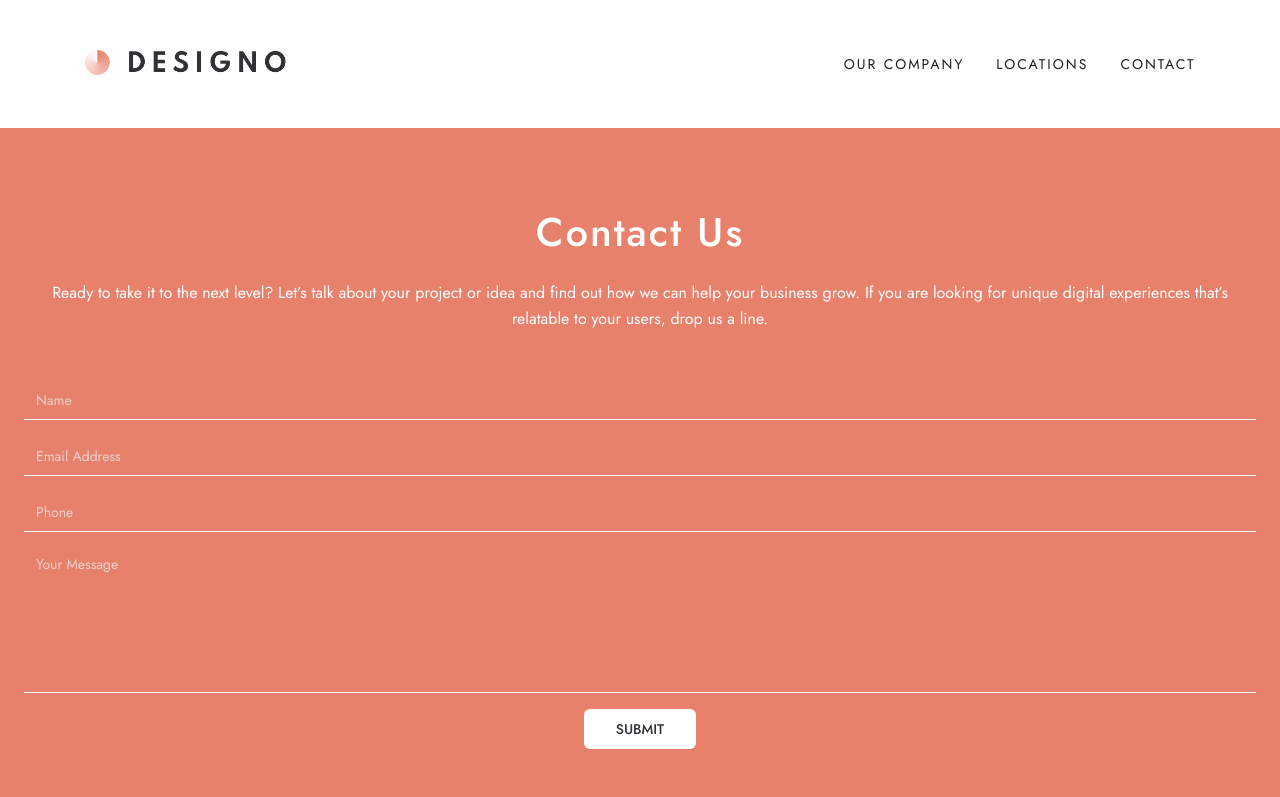
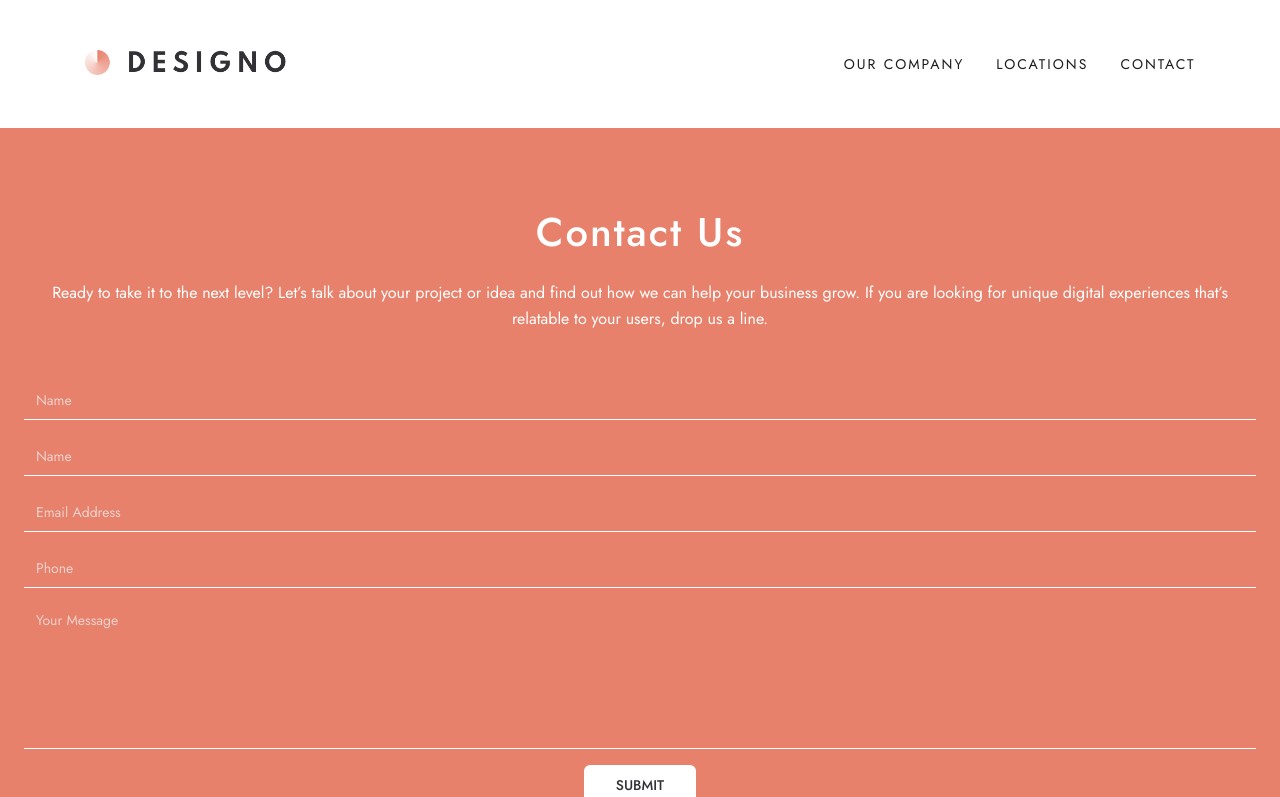
Before and after one commit to ronnieima/designo, a Next.js app: page /contact in a window 1280 px wide. Shown: the top 797 px of the page. Built offline with nearby package versions, Linux system fonts and the light colour scheme.

Commit message:
implement shadcn and react-hook-form

```diff
--- a/src/app/contact/page.tsx
+++ b/src/app/contact/page.tsx
@@ -1,9 +1,38 @@
+"use client";
+
 import React from "react";
 import LocationsSection from "../about/components/LocationsSection";
 import { Input } from "@/components/ui/input";
 import { Button } from "@/components/ui/button";
+import { z } from "zod";
+import { zodResolver } from "@hookform/resolvers/zod";
+import {
+  Form,
+  FormControl,
+  FormDescription,
+  FormField,
+  FormItem,
+  FormLabel,
+  FormMessage,
+} from "@/components/ui/form";
+import { useForm } from "react-hook-form";
+
+const formSchema = z.object({
+  name: z.string().min(1, "Required"),
+  email: z.string().email().min(1, "Required"),
+  phone: z.string().min(1, "Required"),
+  message: z.string().min(1, "Required"),
+});
 
 export default function ContactPage() {
+  const form = useForm<z.infer<typeof formSchema>>({
+    resolver: zodResolver(formSchema),
+  });
+
+  function handleSubmit(values: z.infer<typeof formSchema>) {
+    console.log(values);
+  }
+
   return (
     <main className="flex flex-col items-center ">
       <section className="space-y-12 bg-peach px-6 py-20 text-white">
@@ -16,7 +45,22 @@
             users, drop us a line.
           </p>
         </header>
-        <form className="flex flex-col gap-4">
+        <Form {...form}>
+          <form
+            onSubmit={form.handleSubmit(handleSubmit)}
+            className="flex flex-col gap-4"
+          >
+            <FormField
+              control={form.control}
+              name="name"
+              render={({ field }) => (
+                <FormItem>
+                  <FormControl>
+                    <Input {...field} type="text" placeholder="Name" />
+                  </FormControl>
+                </FormItem>
+              )}
+            />
             <Input type="text" placeholder="Name" />
             <Input type="email" placeholder="Email Address" />
             <Input type="tel" placeholder="Phone" />
@@ -25,8 +69,11 @@
               placeholder="Your Message"
               className="pb-32 pt-4"
             />
-          <Button className="self-center px-8 py-4">SUBMIT</Button>
+            <Button type="submit" className="self-center px-8 py-4">
+              SUBMIT
+            </Button>
           </form>
+        </Form>
       </section>
       <LocationsSection />
     </main>
--- /dev/null
+++ b/src/components/ui/form.tsx
@@ -0,0 +1,178 @@
+"use client"
+
+import * as React from "react"
+import * as LabelPrimitive from "@radix-ui/react-label"
+import { Slot } from "@radix-ui/react-slot"
+import {
+  Controller,
+  ControllerProps,
+  FieldPath,
+  FieldValues,
+  FormProvider,
+  useFormContext,
+} from "react-hook-form"
+
+import { cn } from "@/lib/utils"
+import { Label } from "@/components/ui/label"
+
+const Form = FormProvider
+
+type FormFieldContextValue<
+  TFieldValues extends FieldValues = FieldValues,
+  TName extends FieldPath<TFieldValues> = FieldPath<TFieldValues>
+> = {
+  name: TName
+}
+
+const FormFieldContext = React.createContext<FormFieldContextValue>(
+  {} as FormFieldContextValue
+)
+
+const FormField = <
+  TFieldValues extends FieldValues = FieldValues,
+  TName extends FieldPath<TFieldValues> = FieldPath<TFieldValues>
+>({
+  ...props
+}: ControllerProps<TFieldValues, TName>) => {
+  return (
+    <FormFieldContext.Provider value={{ name: props.name }}>
+      <Controller {...props} />
+    </FormFieldContext.Provider>
+  )
+}
+
+const useFormField = () => {
+  const fieldContext = React.useContext(FormFieldContext)
+  const itemContext = React.useContext(FormItemContext)
+  const { getFieldState, formState } = useFormContext()
+
+  const fieldState = getFieldState(fieldContext.name, formState)
+
+  if (!fieldContext) {
+    throw new Error("useFormField should be used within <FormField>")
+  }
+
+  const { id } = itemContext
+
+  return {
+    id,
+    name: fieldContext.name,
+    formItemId: `${id}-form-item`,
+    formDescriptionId: `${id}-form-item-description`,
+    formMessageId: `${id}-form-item-message`,
+    ...fieldState,
+  }
+}
+
+type FormItemContextValue = {
+  id: string
+}
+
+const FormItemContext = React.createContext<FormItemContextValue>(
+  {} as FormItemContextValue
+)
+
+const FormItem = React.forwardRef<
+  HTMLDivElement,
+  React.HTMLAttributes<HTMLDivElement>
+>(({ className, ...props }, ref) => {
+  const id = React.useId()
+
+  return (
+    <FormItemContext.Provider value={{ id }}>
+      <div ref={ref} className={cn("space-y-2", className)} {...props} />
+    </FormItemContext.Provider>
+  )
+})
+FormItem.displayName = "FormItem"
+
+const FormLabel = React.forwardRef<
+  React.ElementRef<typeof LabelPrimitive.Root>,
+  React.ComponentPropsWithoutRef<typeof LabelPrimitive.Root>
+>(({ className, ...props }, ref) => {
+  const { error, formItemId } = useFormField()
+
+  return (
+    <Label
+      ref={ref}
+      className={cn(error && "text-red-500 dark:text-red-900", className)}
+      htmlFor={formItemId}
+      {...props}
+    />
+  )
+})
+FormLabel.displayName = "FormLabel"
+
+const FormControl = React.forwardRef<
+  React.ElementRef<typeof Slot>,
+  React.ComponentPropsWithoutRef<typeof Slot>
+>(({ ...props }, ref) => {
+  const { error, formItemId, formDescriptionId, formMessageId } = useFormField()
+
+  return (
+    <Slot
+      ref={ref}
+      id={formItemId}
+      aria-describedby={
+        !error
+          ? `${formDescriptionId}`
+          : `${formDescriptionId} ${formMessageId}`
+      }
+      aria-invalid={!!error}
+      {...props}
+    />
+  )
+})
+FormControl.displayName = "FormControl"
+
+const FormDescription = React.forwardRef<
+  HTMLParagraphElement,
+  React.HTMLAttributes<HTMLParagraphElement>
+>(({ className, ...props }, ref) => {
+  const { formDescriptionId } = useFormField()
+
+  return (
+    <p
+      ref={ref}
+      id={formDescriptionId}
+      className={cn("text-sm text-neutral-500 dark:text-neutral-400", className)}
+      {...props}
+    />
+  )
+})
+FormDescription.displayName = "FormDescription"
+
+const FormMessage = React.forwardRef<
+  HTMLParagraphElement,
+  React.HTMLAttributes<HTMLParagraphElement>
+>(({ className, children, ...props }, ref) => {
+  const { error, formMessageId } = useFormField()
+  const body = error ? String(error?.message) : children
+
+  if (!body) {
+    return null
+  }
+
+  return (
+    <p
+      ref={ref}
+      id={formMessageId}
+      className={cn("text-sm font-medium text-red-500 dark:text-red-900", className)}
+      {...props}
+    >
+      {body}
+    </p>
+  )
+})
+FormMessage.displayName = "FormMessage"
+
+export {
+  useFormField,
+  Form,
+  FormItem,
+  FormLabel,
+  FormControl,
+  FormDescription,
+  FormMessage,
+  FormField,
+}
--- /dev/null
+++ b/src/components/ui/label.tsx
@@ -0,0 +1,26 @@
+"use client"
+
+import * as React from "react"
+import * as LabelPrimitive from "@radix-ui/react-label"
+import { cva, type VariantProps } from "class-variance-authority"
+
+import { cn } from "@/lib/utils"
+
+const labelVariants = cva(
+  "text-sm font-medium leading-none peer-disabled:cursor-not-allowed peer-disabled:opacity-70"
+)
+
+const Label = React.forwardRef<
+  React.ElementRef<typeof LabelPrimitive.Root>,
+  React.ComponentPropsWithoutRef<typeof LabelPrimitive.Root> &
+    VariantProps<typeof labelVariants>
+>(({ className, ...props }, ref) => (
+  <LabelPrimitive.Root
+    ref={ref}
+    className={cn(labelVariants(), className)}
+    {...props}
+  />
+))
+Label.displayName = LabelPrimitive.Root.displayName
+
+export { Label }
```
Also changed, not shown: package.json (+6 -2 lines), 1 other file (tests, documents, lock files or other folders). Lines whose indentation alone changed are shown as unchanged.
